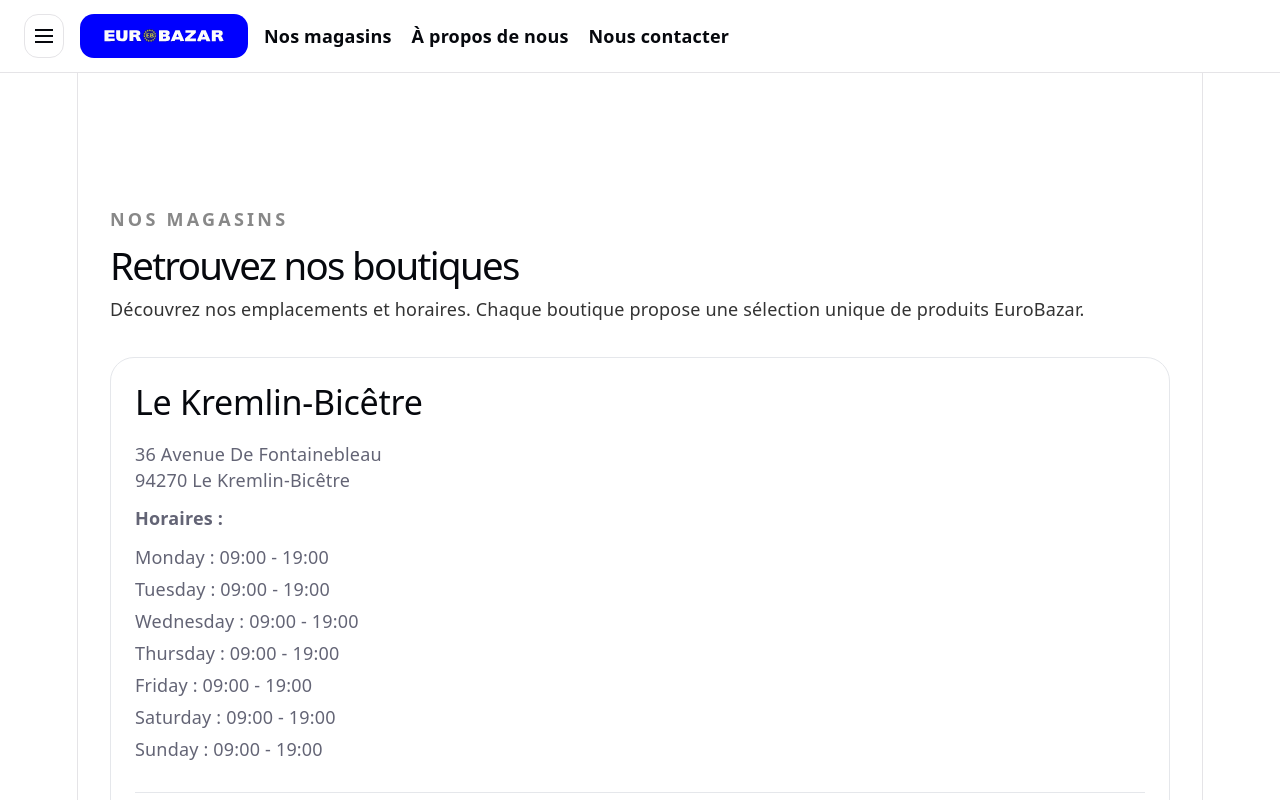
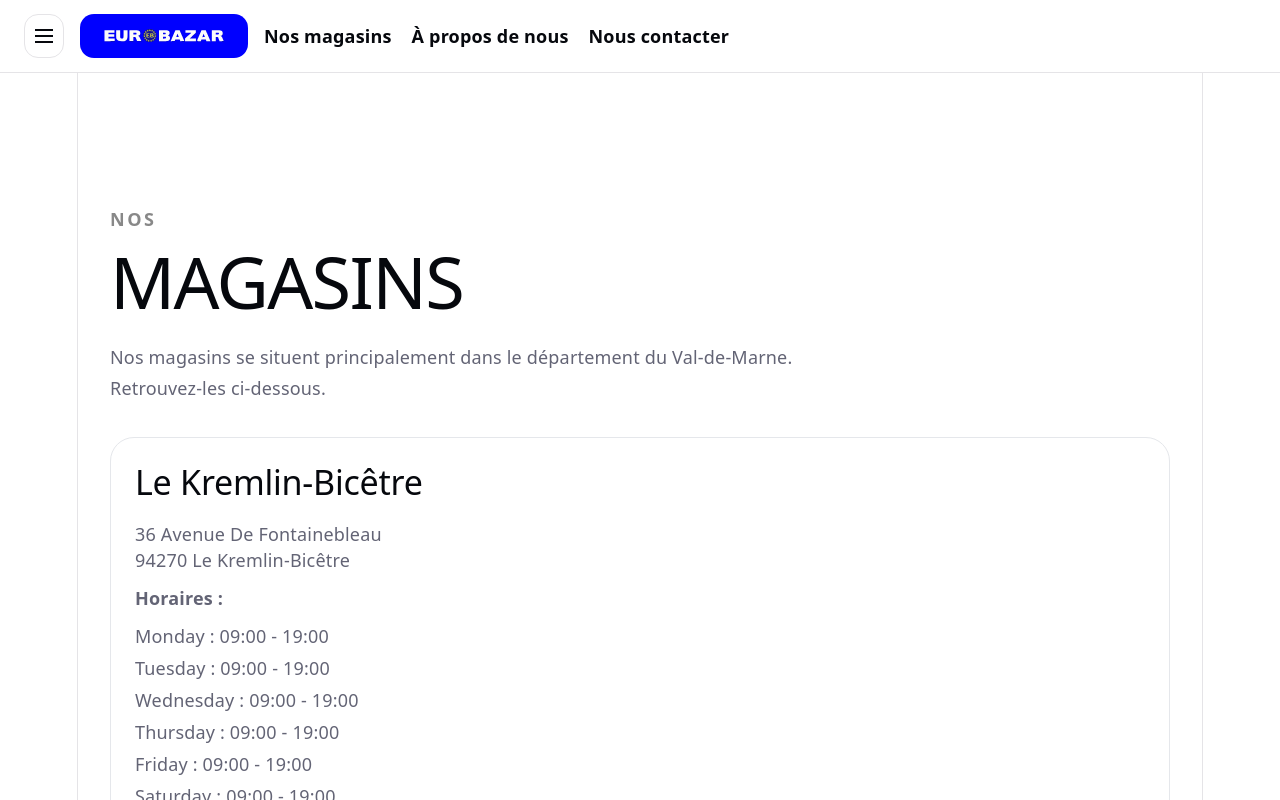
Before and after one commit to 404madiana/EUROBAZAR_web, a React (Vite) app: page /stores in a window 1280 px wide. Shown: the top 800 px of the page. Built offline with nearby package versions, Linux system fonts and the light colour scheme; a web font is replaced by a local one.

Commit message:
Fix sur les titres

```diff
--- a/src/App.css
+++ b/src/App.css
@@ -274,21 +274,22 @@
 .page-header {
   text-align: left;
   display: grid;
-  gap: 16px;
+  /*gap: 16px;*/
   margin-bottom: 32px;
 }
 
 .page-header .eyebrow {
   text-transform: uppercase;
-  letter-spacing: 0.18em;
+  letter-spacing: 0.14em;
   color: #888;
   font-weight: 700;
   margin: 0;
 }
 
 .page-header h1 {
-  margin: 0;
-  font-size: clamp(2rem, 3vw, 3.25rem);
+  text-transform: uppercase;
+  margin-bottom: 48px;
+  font-size: clamp(4rem, 5vw, 5.25rem);
 }
 
 .page-header p,
@@ -296,7 +297,6 @@
 .store-card p,
 .contact-card p {
   line-height: 1.75;
-  color: #333;
 }
 
 .stores-grid,
--- a/src/App.jsx
+++ b/src/App.jsx
@@ -45,7 +45,7 @@
           aria-label="Menu de navigation"
         >
           <div className="drawer-title">
-            <Link to="/" className="brand-plate" aria-label="Retour à l'accueil">
+            <Link to="/" className="brand-plate" aria-label="Retour à l'accueil" style={{backgroundColor: '#0000ff88'}}>
               <img href="/" src='src/assets/img/title.svg' style={{width:'250px'}}/>
             </Link>
             <button
--- a/src/pages/About.jsx
+++ b/src/pages/About.jsx
@@ -2,8 +2,8 @@
   return (
     <section className="page-content">
       <header className="page-header">
-        <p className="eyebrow">À propos</p>
-        <h1>À propos de nous</h1>
+        <p className="eyebrow">L'équipe</p>
+        <h1>EuroBazar</h1>
         <p>EuroBazar réunit des produits choisis avec soin, des boutiques locales et une équipe engagée pour votre confort.</p>
       </header>
 
--- a/src/pages/Contact.jsx
+++ b/src/pages/Contact.jsx
@@ -2,8 +2,8 @@
   return (
     <section className="page-content">
       <header className="page-header">
-        <p className="eyebrow">Contact</p>
-        <h1>Nous contacter</h1>
+        <p className="eyebrow">Nous</p>
+        <h1>contacter</h1>
         <p>Une question, une demande ou besoin d'un renseignement ? Écrivez-nous ou passez en boutique.</p>
       </header>
 
--- a/src/pages/Home.jsx
+++ b/src/pages/Home.jsx
@@ -143,6 +143,8 @@
         </div>
         <div id="discover">
           <h2>Tous nos produits disponibles !</h2>
+          <p>De quoi à ajouter ici peut-être...<br/>
+          Un footer juste en-dessous.</p>
         </div>
       </section>
 
--- a/src/pages/Stores.jsx
+++ b/src/pages/Stores.jsx
@@ -9,9 +9,10 @@
   return (
     <section className="page-content">
       <header className="page-header">
-        <p className="eyebrow">Nos magasins</p>
-        <h1>Retrouvez nos boutiques</h1>
-        <p>Découvrez nos emplacements et horaires. Chaque boutique propose une sélection unique de produits EuroBazar.</p>
+        <p className="eyebrow">Nos</p>
+        <h1>magasins</h1>
+        <p>Nos magasins se situent principalement dans le département du Val-de-Marne.<br/>
+Retrouvez-les ci-dessous.</p>
       </header>
 
       <div className="stores-grid">
```
